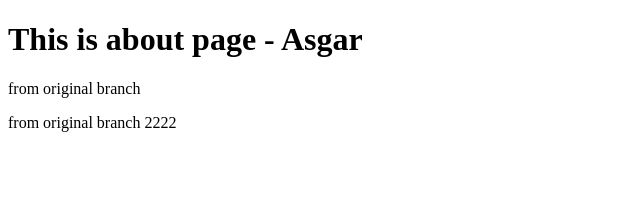
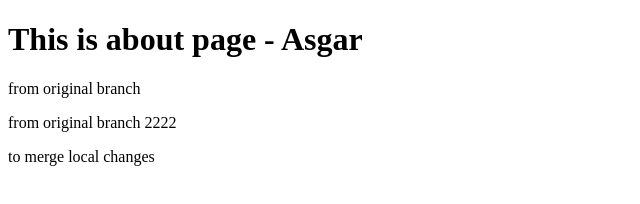
Before and after one commit to AsgarovAsgar/openai-css-project, a plain HTML site: page about.html in a window 1280 px wide. Shown: the whole page, without its empty margins (0-640 px from the left). Drawn offline with Linux system fonts and the light colour scheme.

Commit message:
added new line

```diff
--- a/about.html
+++ b/about.html
@@ -9,5 +9,6 @@
   <h1>This is about page - Asgar</h1>
   <p>from original branch</p>
   <p>from original branch 2222</p>
+  <p>to merge local changes</p>
 </body>
 </html>
```
